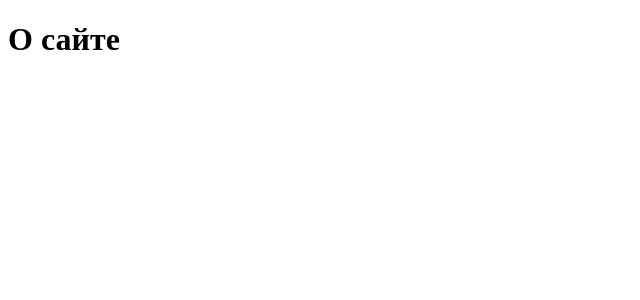
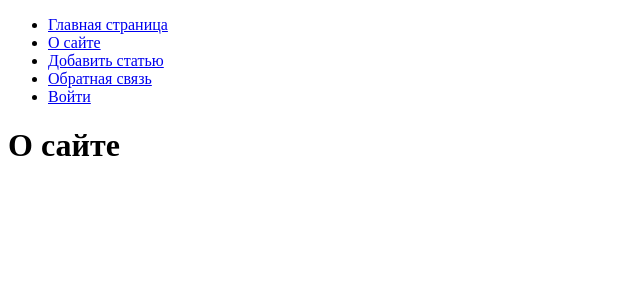
Before and after one commit to Motayassa/jango-training_sitewomen, a Django app: page /about/ in a window 1280 px wide. Shown: the top 300 px of the page, without its empty margins (0-640 px from the left). Run offline with Django 4.2, Linux system fonts and the light colour scheme.

Commit message:
Create template for page "about"

```diff
--- a/sitewomen/women/templates/women/about.html
+++ b/sitewomen/women/templates/women/about.html
@@ -1,10 +1,17 @@
 <!DOCTYPE html>
 <head>
     <meta charset="UTF-8">
-    <title>{{ title }}</title>
+    <title>{{ title|default:"Без заголовка" }}</title>
 </head>
 <body>
-    <p> {{ menu }} </p>
-    <h1>{{ title }}</h1>
+<ul>
+    <li><a href="{% url 'home' %}">Главная страница</a></li>
+    {% for m in menu %}
+    {% if not forloop.last %}<li>{% else %}<li class="last">{% endif %}
+        <a href="{% url m.url_name %}">{{ m.title }}</a>
+    </li>
+    {% endfor %}
+</ul>
+<h1>{{ title }}</h1>
 </body>
 </html>
--- a/sitewomen/women/templates/women/index.html
+++ b/sitewomen/women/templates/women/index.html
@@ -12,7 +12,6 @@
     </li>
     {% endfor %}
 </ul>
-<p>{{ menu|join:" | " }}</p>
 <h1>{{ title|capfirst|cut:"?" }}</h1> {# upper, lower #}
 
 <ul>
--- a/sitewomen/women/views.py
+++ b/sitewomen/women/views.py
@@ -35,7 +35,7 @@ def index(request):  # request это ссылка на класс HttpRequest
 
 
 def about(request):
-    return render(request, "women/about.html", {'title': 'О сайте'})
+    return render(request, "women/about.html", {'title': 'О сайте', 'menu': menu})
 
 
 def show_post(request, post_id):
```
